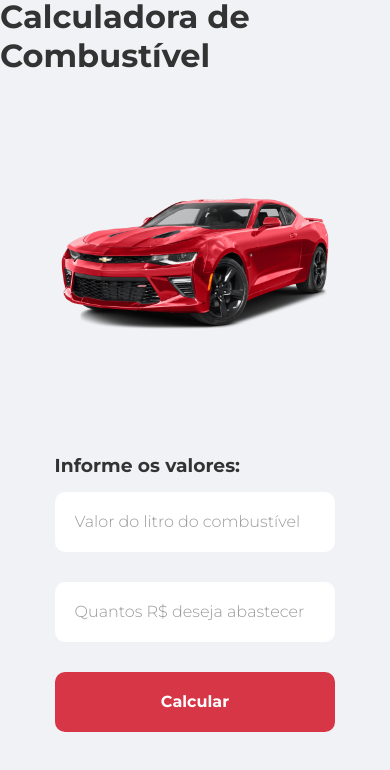
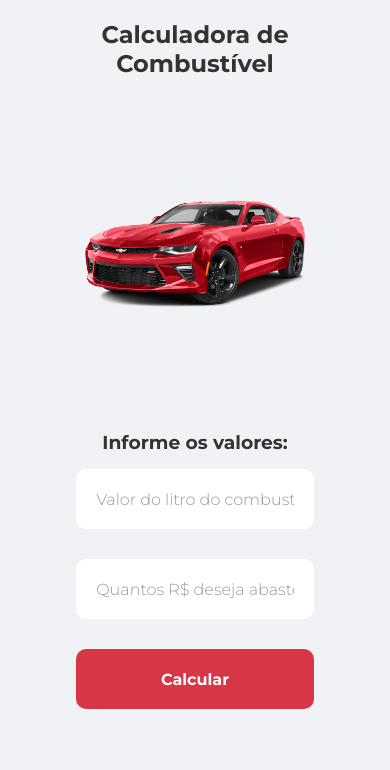
Before and after one commit to matheus-germano/fuel-calculator, a React (Create React App) app: page / in a window 390 px wide. Shown: the top 770 px of the page. Built offline with nearby package versions, Linux system fonts and the light colour scheme; the HTML template or start-up script is replaced by a standard one.

Commit message:
responsivity

```diff
--- a/src/styles/pages/Home.module.css
+++ b/src/styles/pages/Home.module.css
@@ -10,6 +10,7 @@
   justify-content: center;
 
   margin: 0 auto;
+  padding: 30px;
 }
 
 .homeRow {
@@ -35,10 +36,14 @@
   width: 80%;
   display: flex;
   flex-direction: column;
+
+  justify-content: center;
+  align-items: center;
 }
 
 .fuelFormInput {
   width: 100%;
+  max-width: 300px;
   height: 60px;
 
   border-radius: 10px;
@@ -65,6 +70,7 @@
 
 .fuelFormButton {
   width: 100%;
+  max-width: 300px;
   height: 60px;
 
   border-radius: 10px;
@@ -116,7 +122,17 @@
   }
 }
 
+@media (max-width: 768px) {
+  h1 {
+    font-size: 1.5rem;
+  }
+}
+
 @media (max-width: 600px) {
+  body {
+    text-align: center;
+  }
+
   .camaroImage {
     width: 80%;
     height: auto;
```
